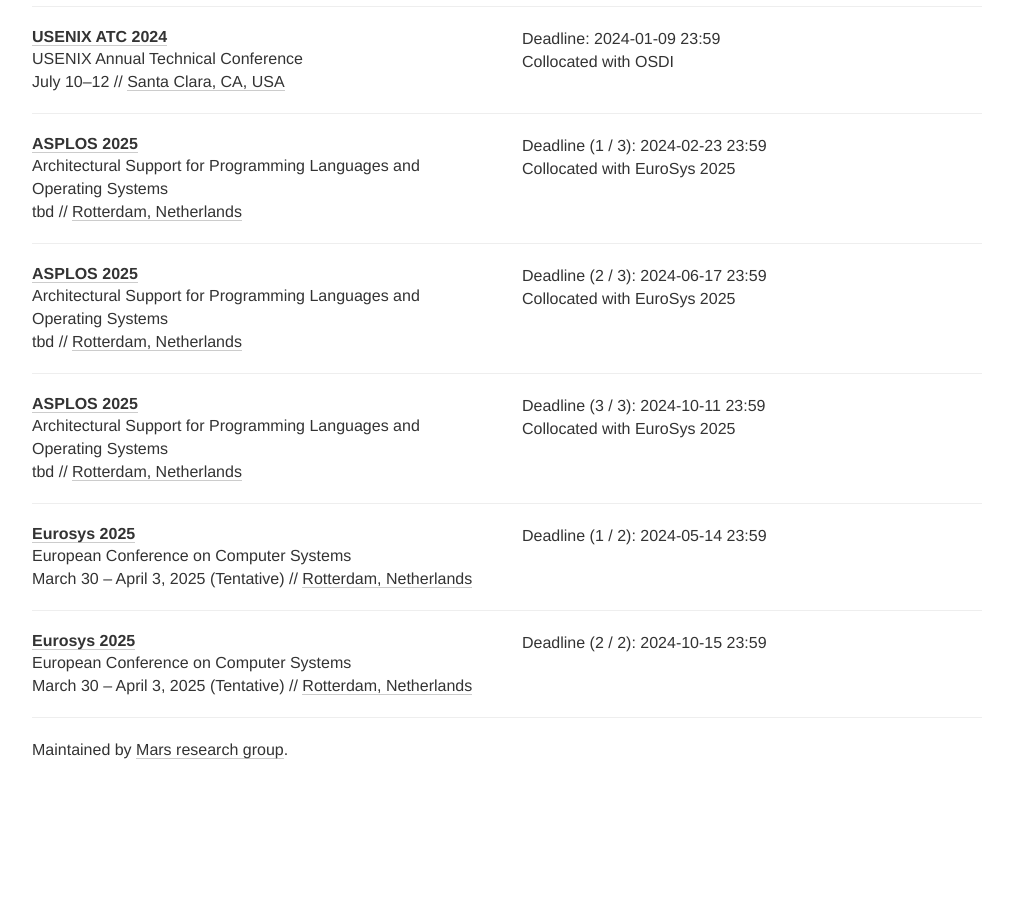
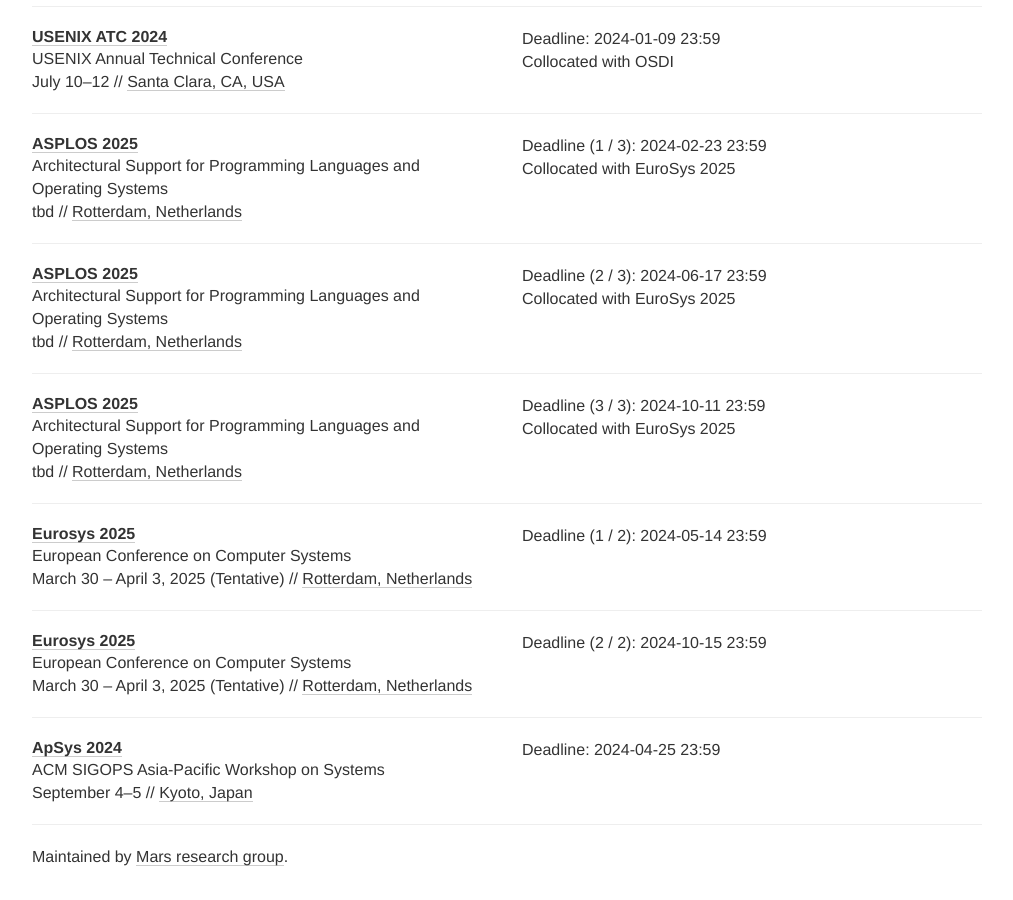
Before and after one commit to sys-deadlines/sys-deadlines.github.io, a Jekyll site: the page built from index.html, in a window 1280 px wide and 900 px high, scrolled down 695 px. Shown: the whole window, without its empty margins (133-1146 px from the left). Built offline with Jekyll 4.4.1, drawn with Linux system fonts in a browser that asks for light colours; nearby versions of some CDN libraries; comment, search, counter and statistics services are not loaded; before the commit the page ends 1488 px from its top, so only the background shows below that.

Commit message:
workshop: add apsys'24

```diff
--- a/_data/conferences.yml
+++ b/_data/conferences.yml
@@ -95,3 +95,13 @@
   tags: [CONF, SYSTEMS, ACM]
 
 # Workshops
+
+- name: ApSys
+  description: ACM SIGOPS Asia-Pacific Workshop on Systems
+  year: 2024
+  link: https://apsys2024.github.io/
+  deadline:
+    - "2024-04-25 23:59"
+  date: "September 4-5"
+  place: Kyoto, Japan
+  tags: [SHOP, SYSTEMS, ACM]
```
